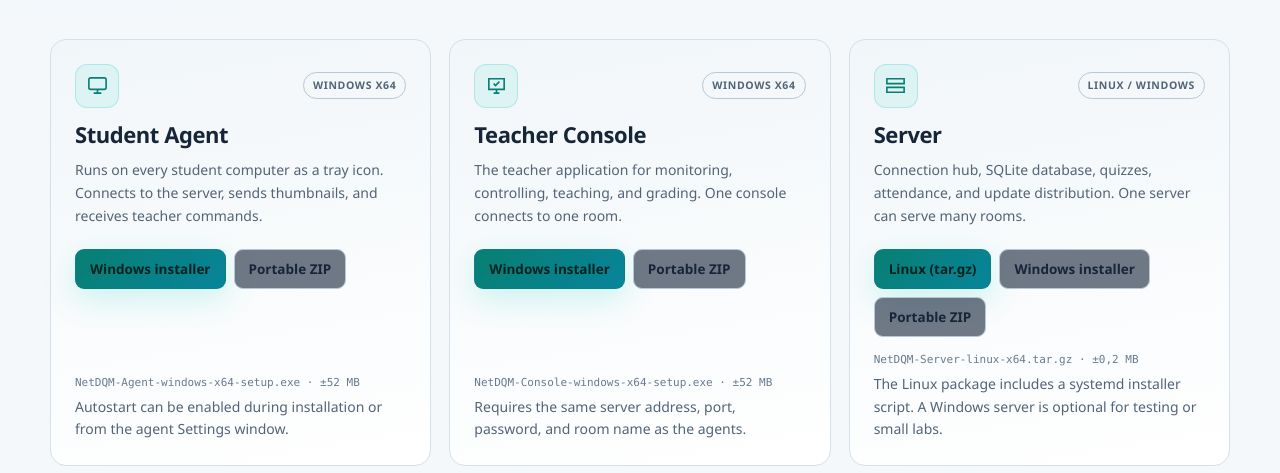
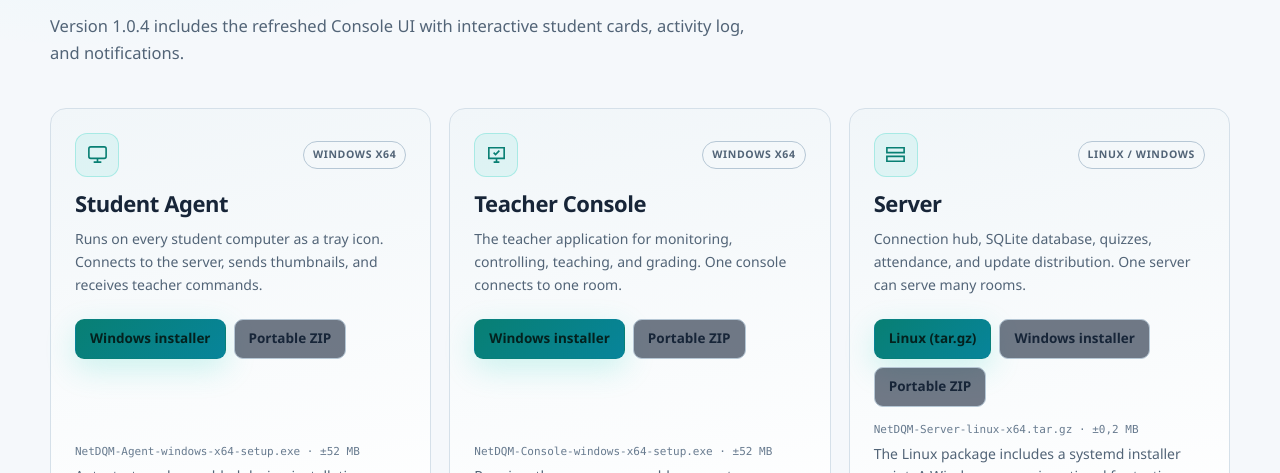
Before and after one commit to azzambayanhaq/netdqm-website, a plain HTML site: page download.html in a window 1280 px wide. Shown: the part 327-800 px from the top of the page. Drawn offline with Linux system fonts and the light colour scheme.

Commit message:
Perbarui situs untuk rilis NetDQM 1.0.4

```diff
--- a/assets/app.js
+++ b/assets/app.js
@@ -69,6 +69,7 @@ const I18N = {
     "dl.eyebrow": "Rilis resmi",
     "dl.title": "Unduh NetDQM",
     "dl.lead": "Pilih peran komputer. Installer Windows paling mudah; paket portable tidak memerlukan instalasi. Server Linux dipasang dari source dengan skrip systemd.",
+    "dl.version": "Versi 1.0.4 menyertakan UI Console baru: kartu siswa interaktif, log aktivitas, dan notifikasi.",
     "dl.windows": "Windows x64",
     "dl.serverTag": "Linux / Windows",
     "dl.agent.title": "Agent Siswa",
@@ -191,6 +192,7 @@ const I18N = {
     "dl.eyebrow": "Official releases",
     "dl.title": "Download NetDQM",
     "dl.lead": "Choose the role for each computer. The Windows installer is easiest; portable packages need no installation. The Linux server installs from source with a systemd script.",
+    "dl.version": "Version 1.0.4 includes the refreshed Console UI with interactive student cards, activity log, and notifications.",
     "dl.windows": "Windows x64",
     "dl.serverTag": "Linux / Windows",
     "dl.agent.title": "Student Agent",
--- a/download.html
+++ b/download.html
@@ -55,6 +55,7 @@
           <span class="eyebrow" data-i18n="dl.eyebrow">Rilis resmi</span>
           <h2 data-i18n="dl.title">Unduh NetDQM</h2>
           <p data-i18n="dl.lead">Pilih peran komputer. Installer Windows paling mudah; paket portable tidak memerlukan instalasi. Server Linux dipasang dari source dengan skrip systemd.</p>
+          <p class="fine" data-i18n="dl.version">Versi 1.0.4 menyertakan UI Console baru: kartu siswa interaktif, log aktivitas, dan notifikasi.</p>
         </div>
 
         <div class="download-grid">
```
Also changed, not shown: 2 other files.
